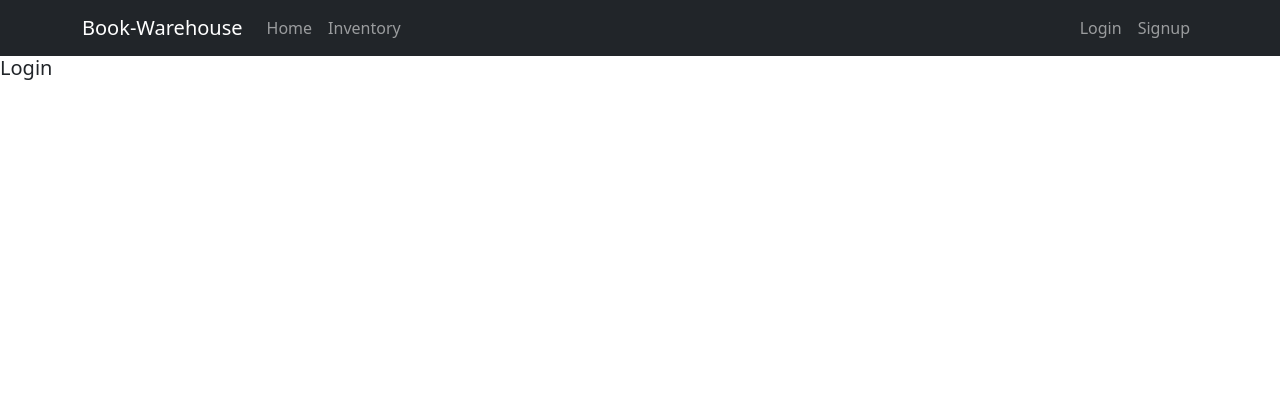
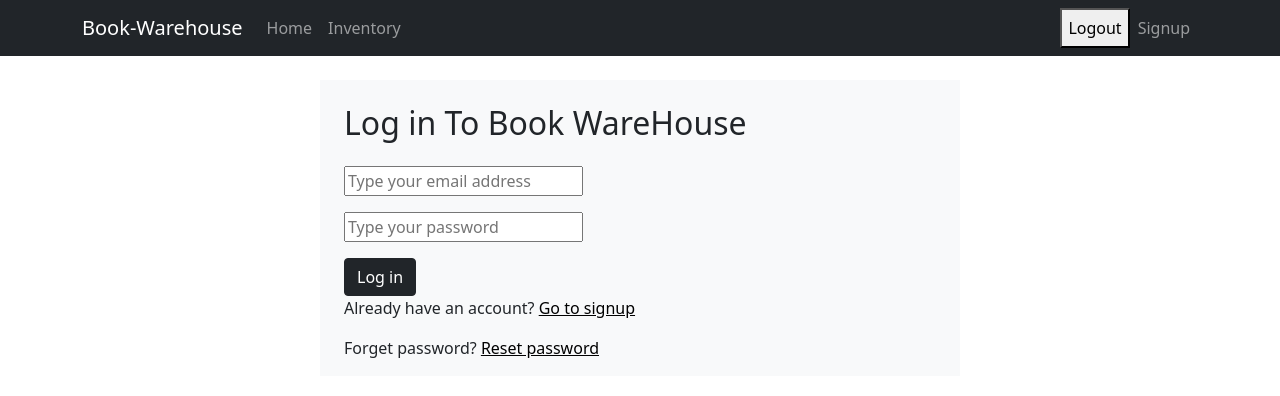
Before and after one commit to SuraiyaMoon/book-warehouse, a React (Create React App) app: page /login in a window 1280 px wide. Shown: the top 396 px of the page. Built offline with nearby package versions, Linux system fonts and the light colour scheme; no server answers; sample sign-in values are in the browser's storage.

Commit message:
load item by id route added

```diff
--- a/src/App.js
+++ b/src/App.js
@@ -8,6 +8,7 @@ import Signup from './components/Signup/Signup';
 import Inventories from './components/Inventories/Inventories';
 import { ToastContainer } from 'react-toastify';
 import RequireAuth from './components/RequireAuth/RequireAuth';
+import BookDetails from './components/BookDetails/BookDetails';
 
 
 function App() {
@@ -22,6 +23,9 @@ function App() {
         <Route path='/inventory' element={<RequireAuth>
           <Inventories />
         </RequireAuth>}></Route>
+        <Route path='/inventory/:bookId' element={<RequireAuth>
+          <BookDetails></BookDetails>
+        </RequireAuth>}></Route>
       </Routes>
 
 
--- a/src/Hooks/UseInventory.js
+++ b/src/Hooks/UseInventory.js
@@ -3,10 +3,12 @@ import { useEffect, useState } from "react";
 const useInventory = () => {
     const [inventories, setInventories] = useState([]);
     useEffect(() => {
-        fetch('http://localhost:5000/books')
+        fetch('http://localhost:5000/inventory')
             .then(res => res.json())
             .then(data => setInventories(data))
-    }, [])
+    }, []);
+
+
     return [inventories, setInventories]
 
 }
--- /dev/null
+++ b/src/Hooks/useBookDetail.js
@@ -0,0 +1,19 @@
+import { useEffect, useState } from "react"
+
+const useBookDetail = bookId => {
+    const [detail, setDetail] = useState({});
+    useEffect(() => {
+        try {
+
+            fetch(`http://localhost:5000/inventory/${bookId}`)
+                .then(res => res.json())
+                .then(data => setDetail(data))
+
+        } catch (error) {
+            console.log(error);
+        }
+    }, [bookId])
+
+    return [detail]
+}
+export default useBookDetail;
--- /dev/null
+++ b/src/components/BookDetails/BookDetails.js
@@ -0,0 +1,34 @@
+import React from 'react';
+import useBookDetail from '../../Hooks/useBookDetail';
+import { useParams } from 'react-router-dom';
+import Card from 'react-bootstrap/Card';
+import Button from 'react-bootstrap/Button';
+
+const BookDetails = () => {
+    const { bookId } = useParams();
+    const [detail] = useBookDetail(bookId)
+    console.log(detail)
+
+    return (
+        <div>
+
+            <h5>{bookId}</h5>
+            <Card style={{ width: '20rem', height: "680px" }}>
+                <Card.Img style={{ height: "350px" }} variant="top" src={detail?.picture} />
+                <Card.Body>
+                    <Card.Title>{detail.name}</Card.Title>
+                    <Card.Text>
+                        {detail.about}
+                    </Card.Text>
+
+                    <Button variant="dark">Update</Button>
+
+                </Card.Body>
+            </Card>
+
+
+        </div>
+    );
+};
+
+export default BookDetails;
--- a/src/components/Header/Header.js
+++ b/src/components/Header/Header.js
@@ -3,10 +3,17 @@ import Container from 'react-bootstrap/Container';
 import Nav from 'react-bootstrap/Nav';
 import Navbar from 'react-bootstrap/Navbar';
 import { Link } from "react-router-dom";
+import { useAuthState } from 'react-firebase-hooks/auth';
+import auth from '../../firebase.init';
+import { signOut } from 'firebase/auth';
 
 
 
 const Header = () => {
+    const [user] = useAuthState(auth);
+    const handleLogOut = () => {
+        signOut(auth)
+    }
     return (
         <Navbar collapseOnSelect expand="lg" bg="dark" variant="dark">
             <Container>
@@ -18,7 +25,10 @@ const Header = () => {
                         <Nav.Link as={Link} to="/inventory">Inventory</Nav.Link>
                     </Nav>
                     <Nav>
-                        <Nav.Link as={Link} to="/login">Login</Nav.Link>
+                        {user ?
+                            <button onClick={handleLogOut}>Logout</button>
+                            :
+                            <Nav.Link as={Link} to="/login">Login</Nav.Link>}
                         <Nav.Link as={Link} eventKey={2} to="/signup">
                             Signup
                         </Nav.Link>
--- a/src/components/Inventory/Inventory.js
+++ b/src/components/Inventory/Inventory.js
@@ -1,10 +1,19 @@
 import React from 'react';
 import Card from 'react-bootstrap/Card';
 import Button from 'react-bootstrap/Button';
+import { Link, useNavigate, useParams } from 'react-router-dom';
+import useBookDetail from '../../Hooks/useBookDetail';
 
 
 const Inventory = ({ inventory }) => {
-    const { picture, name, about } = inventory;
+    const navigate = useNavigate();
+    const { bookId } = useParams();
+    // const [detail] = useBookDetail(bookId)
+    const navigateToInventory = (bookId) => {
+        navigate(`/inventory/${bookId}`)
+
+    }
+    const { picture, name, about, _id } = inventory;
     return (
         <div className='col-lg-4 col-12 col-md-3'>
             <Card style={{ width: '20rem', height: "680px" }}>
@@ -14,7 +23,9 @@ const Inventory = ({ inventory }) => {
                     <Card.Text>
                         {about}
                     </Card.Text>
-                    <Button variant="dark">Update</Button>
+
+                    <Button onClick={() => navigateToInventory(_id)} variant="dark">Update</Button>
+
                 </Card.Body>
             </Card>
 
--- a/src/components/Login/Login.js
+++ b/src/components/Login/Login.js
@@ -1,10 +1,60 @@
-import React from 'react';
+import React, { useState } from 'react';
+import {
+    Link, useLocation, useNavigate,
+} from "react-router-dom";
+import { useSignInWithEmailAndPassword, useSendPasswordResetEmail } from 'react-firebase-hooks/auth';
+import auth from '../../firebase.init';
+import { toast } from 'react-toastify';
+import 'react-toastify/dist/ReactToastify.css';
 
 const Login = () => {
+    const navigate = useNavigate();
+    const location = useLocation();
+    let from = location.state?.from.pathname || '/';
+    const [
+        signInWithEmailAndPassword,
+        user,
+        loading,
+        error,
+    ] = useSignInWithEmailAndPassword(auth);
+    const [sendPasswordResetEmail, sending] = useSendPasswordResetEmail(auth);
+    if (user) {
+        navigate(from, { replace: true })
+    }
+
+    const handleLogin = event => {
+        const email = event.target.email.value;
+        const password = event.target.password.value;
+        signInWithEmailAndPassword(email, password)
+
+        event.preventDefault()
+    }
+
+    //for reset pass
+    const [email, setEmail] = useState('');
+    const resetPassword = async () => {
+        if (email) {
+            await sendPasswordResetEmail(email)
+            toast('Check your email')
+        }
+        else {
+            toast('enter Email address')
+        }
+    }
+
     return (
-        <div>
-            <h5>Login</h5>
+        <div className='d-flex align-items-center my-4 form-container container w-50 bg-light'>
+            <div className='container'>
+                <h2 className='my-4'>Log in To Book WareHouse</h2>
+                <form onSubmit={handleLogin} >
+                    <input onChange={(e) => setEmail(e.target.value)} placeholder='Type your email address' type="email" name="email" required /><br />
+                    <input className='my-3 input-lg' type="password" placeholder='Type your password' name="password" required /><br />
+                    <input className='btn btn-dark  form-submit-button ' variant="dark" type="submit" value="Log in" />
+                </form>
+                <p>Already have an account? <Link to="/signup" className='text-black'>Go to signup</Link></p>
 
+                <p>Forget password? <Link onClick={resetPassword} to="" className='text-black'>Reset password</Link></p>
+            </div>
         </div>
     );
 };
--- a/src/components/RequireAuth/RequireAuth.js
+++ b/src/components/RequireAuth/RequireAuth.js
@@ -2,7 +2,7 @@ import { useAuthState } from "react-firebase-hooks/auth";
 import auth from "../../firebase.init";
 import { Navigate, useLocation } from 'react-router-dom';
 
-const RequireAuth = ({ Children }) => {
+const RequireAuth = ({ children }) => {
     const [user, loading] = useAuthState(auth);
     const location = useLocation();
     if (loading) {
@@ -12,7 +12,7 @@ const RequireAuth = ({ Children }) => {
         return <Navigate to="/login" state={{ from: location }} replace></Navigate>
     }
 
-    return Children
+    return children;
 };
 
 export default RequireAuth;
--- a/src/components/Signup/Signup.js
+++ b/src/components/Signup/Signup.js
@@ -8,10 +8,6 @@ import {
     useNavigate,
 } from "react-router-dom";
 
-
-
-
-
 const Signup = () => {
     const navigate = useNavigate();
     const [
@@ -19,7 +15,7 @@ const Signup = () => {
         user,
         loading,
         error,
-    ] = useCreateUserWithEmailAndPassword(auth, { sendEmailVerification: true });
+    ] = useCreateUserWithEmailAndPassword(auth);
 
     const handleSignUp = event => {
         const email = event.target.email.value;
@@ -28,7 +24,7 @@ const Signup = () => {
         if (password === confirmPassword) {
             createUserWithEmailAndPassword(email, password)
             navigate('/home')
-            toast('sent Email verification')
+            // toast('sent Email verification')
         }
         else {
             alert('your information did not match')
@@ -36,6 +32,8 @@ const Signup = () => {
         }
         event.preventDefault()
     }
+
+
     return (
         <div className='d-flex align-items-center my-4 form-container container w-50'>
             <div className='container'>
@@ -48,7 +46,6 @@ const Signup = () => {
                 </form>
                 <p>Already have an account? <Link to="/login" className='text-black'>Go to Login</Link></p>
             </div>
-            {error}
         </div>
     );
 };
--- a/src/firebase.init.js
+++ b/src/firebase.init.js
@@ -1,6 +1,6 @@
 // Import the functions you need from the SDKs you need
 import { initializeApp } from "firebase/app";
-import { getAuth } from 'firebase/auth';
+import { getAuth } from "firebase/auth";
 // TODO: Add SDKs for Firebase products that you want to use
 // https://firebase.google.com/docs/web/setup#available-libraries
 
```
